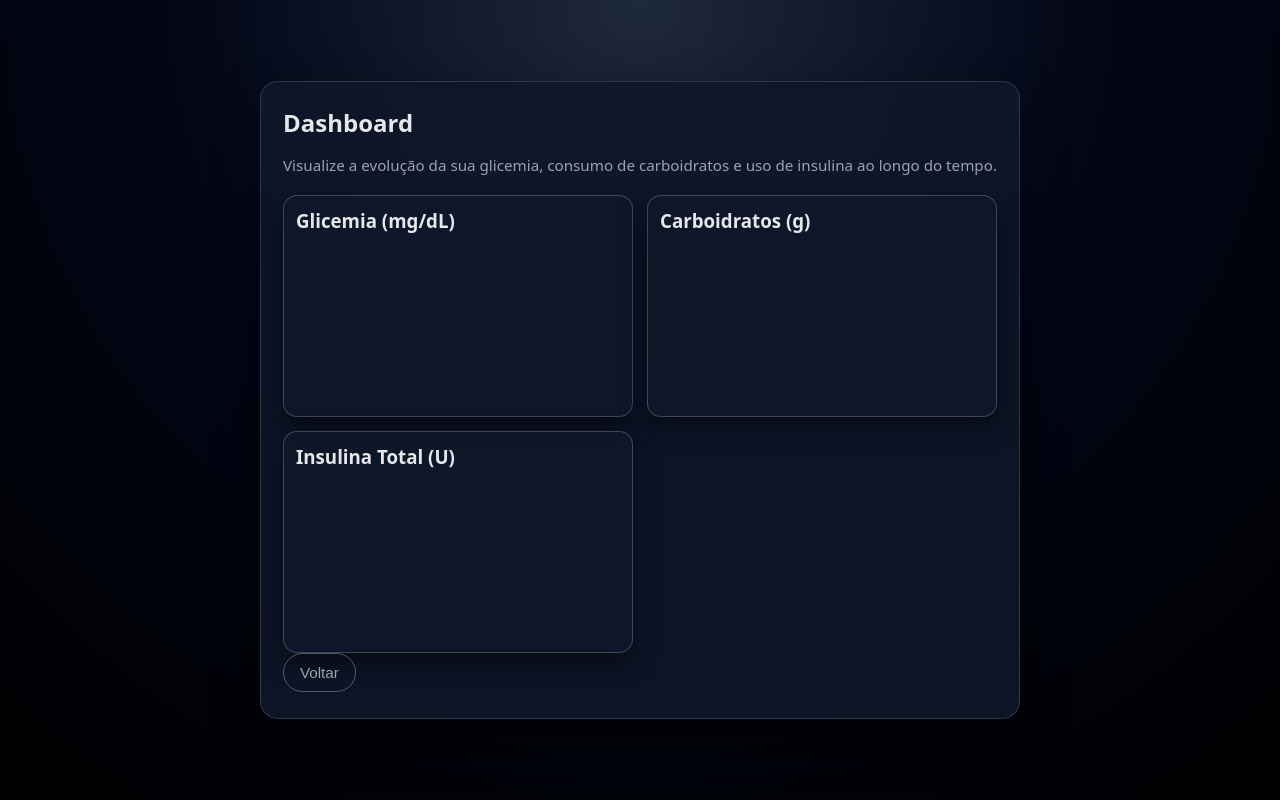
After one commit to Daniel-Baldin/contagem-carbo, a FastAPI app: template templates/dashboard.html in a window 1280 px wide. The commit adds this page. Run offline with FastAPI, Linux system fonts and the light colour scheme; the template is opened without the code that fills it, so the values that code supplies are empty; a map, chart or similar area stays blank; parts of the project's set-up code (start-up, migrations or seed data) failed here and were passed over.

Commit message:
telas novas e ajustes

```diff
--- a/main.py
+++ b/main.py
@@ -1,15 +1,17 @@
-from fastapi import FastAPI, Depends, HTTPException
+from fastapi import FastAPI, Depends, HTTPException, Request
 from fastapi.middleware.cors import CORSMiddleware
 from fastapi.security import OAuth2PasswordRequestForm
 from pydantic import BaseModel
 from typing import List
 import pandas as pd
+import os
+
+from fastapi.responses import FileResponse, HTMLResponse
+from fastapi.staticfiles import StaticFiles
+from fastapi.templating import Jinja2Templates
 
 from database import SessionLocal, User, Historico
 from auth import criar_senha_hash, verificar_senha, criar_token, obter_usuario
-from fastapi.responses import FileResponse
-from fastapi.staticfiles import StaticFiles
-import os
 
 # ---------------------------------------------------------
 # INICIALIZA FASTAPI
@@ -17,14 +19,70 @@ import os
 app = FastAPI()
 
 # ---------------------------------------------------------
-# SERVE STATIC E INDEX.HTML
+# STATIC E TEMPLATES
 # ---------------------------------------------------------
 app.mount("/static", StaticFiles(directory="static"), name="static")
+templates = Jinja2Templates(directory="templates")
 
+# ---------------------------------------------------------
+# ROTA RAIZ -> INDEX.HTML (LOGIN / SPA ANTIGA)
+# ---------------------------------------------------------
 @app.get("/")
 def home():
     caminho = os.path.join(os.path.dirname(__file__), "index.html")
     return FileResponse(caminho)
+
+# ---------------------------------------------------------
+# TELAS HTML NOVAS (PROTEGIDAS POR LOGIN)
+# ---------------------------------------------------------
+@app.get("/welcome", response_class=HTMLResponse)
+def pagina_welcome(request: Request, user: User = Depends(obter_usuario)):
+    is_admin = user.tipo == "admin"
+    return templates.TemplateResponse(
+        "welcome.html",
+        {"request": request, "user": user, "is_admin": is_admin}
+    )
+
+@app.get("/calculo", response_class=HTMLResponse)
+def pagina_calculo(request: Request, user: User = Depends(obter_usuario)):
+    return templates.TemplateResponse(
+        "calculo.html",
+        {"request": request, "user": user}
+    )
+
+@app.get("/historico", response_class=HTMLResponse)
+def pagina_historico(request: Request, user: User = Depends(obter_usuario)):
+    db = SessionLocal()
+    registros = (
+        db.query(Historico)
+        .filter(Historico.user_id == user.id)
+        .order_by(Historico.data_hora.desc())
+        .all()
+    )
+    db.close()
+    return templates.TemplateResponse(
+        "historico.html",
+        {"request": request, "user": user, "historico": registros}
+    )
+
+@app.get("/dashboard", response_class=HTMLResponse)
+def pagina_dashboard(request: Request, user: User = Depends(obter_usuario)):
+    return templates.TemplateResponse(
+        "dashboard.html",
+        {"request": request, "user": user}
+    )
+
+@app.get("/assinantes", response_class=HTMLResponse)
+def pagina_assinantes(request: Request, user: User = Depends(obter_usuario)):
+    if user.tipo != "admin":
+        raise HTTPException(status_code=403, detail="Apenas administradores")
+    db = SessionLocal()
+    assinantes = db.query(User).all()
+    db.close()
+    return templates.TemplateResponse(
+        "assinantes.html",
+        {"request": request, "user": user, "assinantes": assinantes}
+    )
 
 # ---------------------------------------------------------
 # CORS
@@ -36,9 +94,12 @@ app.add_middleware(
     allow_methods=["*"],
     allow_headers=["*"],
 )
-# FORÇA APAGAR BANCO CORROMPIDO NO RENDER
-if os.path.exists("carbo.db"):
-    os.remove("carbo.db")
+
+# ---------------------------------------------------------
+# FORÇA APAGAR BANCO CORROMPIDO NO RENDER (AGORA NA PASTA DATA)
+# ---------------------------------------------------------
+if os.path.exists("data/carbo.db"):
+    os.remove("data/carbo.db")
 
 # ---------------------------------------------------------
 # CRIA ADMIN PADRÃO SE NÃO EXISTIR
@@ -84,9 +145,8 @@ class EditarUsuario(BaseModel):
     tipo: str
 
 # ---------------------------------------------------------
-# ENDPOINTS (seu código continua igual)
+# ENDPOINTS ADMIN USUÁRIOS
 # ---------------------------------------------------------
-
 @app.post("/admin/usuarios")
 def criar_usuario(dados: UsuarioCadastro, admin: User = Depends(obter_usuario)):
     if admin.tipo != "admin":
@@ -109,6 +169,41 @@ def criar_usuario(dados: UsuarioCadastro, admin: User = Depends(obter_usuario)):
 
     return {"message": "Usuário criado com sucesso"}
 
+@app.get("/admin/usuarios")
+def listar_usuarios(admin: User = Depends(obter_usuario)):
+    if admin.tipo != "admin":
+        raise HTTPException(status_code=403, detail="Apenas administradores podem ver usuários")
+
+    db = SessionLocal()
+    users = db.query(User).all()
+    db.close()
+
+    return [
+        {"id": u.id, "nome": u.nome, "username": u.username, "tipo": u.tipo}
+        for u in users
+    ]
+
+@app.put("/admin/usuarios/{user_id}")
+def editar_usuario(user_id: int, dados: EditarUsuario, admin: User = Depends(obter_usuario)):
+    if admin.tipo != "admin":
+        raise HTTPException(status_code=403, detail="Apenas administradores podem editar usuários")
+
+    db = SessionLocal()
+    user = db.query(User).filter(User.id == user_id).first()
+
+    if not user:
+        db.close()
+        raise HTTPException(status_code=404, detail="Usuário não encontrado")
+
+    user.tipo = dados.tipo
+    db.commit()
+    db.close()
+
+    return {"message": "Usuário atualizado com sucesso"}
+
+# ---------------------------------------------------------
+# LOGIN
+# ---------------------------------------------------------
 @app.post("/login")
 def login(form_data: OAuth2PasswordRequestForm = Depends()):
     db = SessionLocal()
@@ -127,6 +222,9 @@ def login(form_data: OAuth2PasswordRequestForm = Depends()):
         "tipo": user.tipo
     }
 
+# ---------------------------------------------------------
+# ALIMENTOS / CÁLCULO
+# ---------------------------------------------------------
 @app.get("/alimentos")
 def listar_alimentos():
     return taco["alimento"].tolist()
@@ -173,10 +271,18 @@ def calcular(refeicao: Refeicao, user: User = Depends(obter_usuario)):
         "dose_total": dose_total
     }
 
-@app.get("/historico")
-def historico(user: User = Depends(obter_usuario)):
+# ---------------------------------------------------------
+# HISTÓRICO JSON (PARA DASHBOARD / FRONT)
+# ---------------------------------------------------------
+@app.get("/api/historico")
+def historico_api(user: User = Depends(obter_usuario)):
     db = SessionLocal()
-    registros = db.query(Historico).filter(Historico.user_id == user.id).order_by(Historico.data_hora.desc()).all()
+    registros = (
+        db.query(Historico)
+        .filter(Historico.user_id == user.id)
+        .order_by(Historico.data_hora.desc())
+        .all()
+    )
     db.close()
 
     return [
@@ -190,35 +296,3 @@ def historico(user: User = Depends(obter_usuario)):
         }
         for r in registros
     ]
-
-@app.get("/admin/usuarios")
-def listar_usuarios(admin: User = Depends(obter_usuario)):
-    if admin.tipo != "admin":
-        raise HTTPException(status_code=403, detail="Apenas administradores podem ver usuários")
-
-    db = SessionLocal()
-    users = db.query(User).all()
-    db.close()
-
-    return [
-        {"id": u.id, "nome": u.nome, "username": u.username, "tipo": u.tipo}
-        for u in users
-    ]
-
-@app.put("/admin/usuarios/{user_id}")
-def editar_usuario(user_id: int, dados: EditarUsuario, admin: User = Depends(obter_usuario)):
-    if admin.tipo != "admin":
-        raise HTTPException(status_code=403, detail="Apenas administradores podem editar usuários")
-
-    db = SessionLocal()
-    user = db.query(User).filter(User.id == user_id).first()
-
-    if not user:
-        db.close()
-        raise HTTPException(status_code=404, detail="Usuário não encontrado")
-
-    user.tipo = dados.tipo
-    db.commit()
-    db.close()
-
-    return {"message": "Usuário atualizado com sucesso"}
--- /dev/null
+++ b/static/script.js
@@ -0,0 +1,92 @@
+function logout() {
+    // Se você usa JWT em cookie, aqui pode só redirecionar:
+    window.location.href = "/logout";
+}
+
+function calcular() {
+    const glicemia = Number(document.getElementById("glicemia").value);
+    const carbo = Number(document.getElementById("carbo").value);
+    const sens = Number(document.getElementById("sensibilidade").value);
+    const rel = Number(document.getElementById("relacao").value);
+
+    if (!glicemia || !carbo || !sens || !rel) {
+        alert("Preencha todos os campos.");
+        return;
+    }
+
+    const insCarbo = carbo / rel;
+    const insCorr = glicemia > 120 ? (glicemia - 120) / sens : 0;
+    const total = insCarbo + insCorr;
+
+    document.getElementById("resultado").innerHTML = `
+        <h3>Resultado</h3>
+        <p>Insulina por carboidrato: <b>${insCarbo.toFixed(1)}</b></p>
+        <p>Insulina por correção: <b>${insCorr.toFixed(1)}</b></p>
+        <p>Total recomendado: <b>${total.toFixed(1)}</b></p>
+    `;
+}
+
+// Dashboard simples: espera uma rota /api/historico que devolve JSON
+function carregarDashboard() {
+    fetch("/api/historico")
+        .then(r => r.json())
+        .then(dados => {
+            const labels = dados.map(x => x.data_hora_formatada || x.data_hora);
+            const glicemias = dados.map(x => x.glicemia);
+            const carbos = dados.map(x => x.carbo_total);
+            const insulinas = dados.map(x => x.insulina_total);
+
+            criarGrafico("chartGlicemia", "Glicemia (mg/dL)", labels, glicemias, "#38bdf8");
+            criarGrafico("chartCarbo", "Carboidratos (g)", labels, carbos, "#a855f7");
+            criarGrafico("chartInsulina", "Insulina (U)", labels, insulinas, "#22c55e");
+        })
+        .catch(() => {
+            console.warn("Não foi possível carregar o dashboard.");
+        });
+}
+
+function criarGrafico(id, label, labels, data, color) {
+    const ctx = document.getElementById(id);
+    if (!ctx) return;
+
+    new Chart(ctx, {
+        type: "line",
+        data: {
+            labels,
+            datasets: [{
+                label,
+                data,
+                borderColor: color,
+                backgroundColor: color + "33",
+                tension: 0.35,
+                fill: true,
+                pointRadius: 3,
+                pointHoverRadius: 5
+            }]
+        },
+        options: {
+            plugins: {
+                legend: { labels: { color: "#e5e7eb" } }
+            },
+            scales: {
+                x: { ticks: { color: "#9ca3af" }, grid: { color: "#1f2937" } },
+                y: { ticks: { color: "#9ca3af" }, grid: { color: "#1f2937" } }
+            }
+        }
+    });
+}
+
+// Placeholders para admin (você liga isso nas suas rotas depois)
+function abrirCadastroAssinante() {
+    alert("Aqui você pode abrir um modal ou redirecionar para um formulário de cadastro.");
+}
+
+function editarAssinante(id) {
+    alert("Editar assinante ID: " + id);
+}
+
+function excluirAssinante(id) {
+    if (confirm("Tem certeza que deseja excluir este assinante?")) {
+        alert("Aqui você chamaria a API para excluir o assinante ID: " + id);
+    }
+}
--- a/static/styles.css
+++ b/static/styles.css
@@ -1,142 +1,203 @@
-/* ===========================
-   RESET
-=========================== */
-* {
-    margin: 0;
-    padding: 0;
-    box-sizing: border-box;
-    font-family: "Inter", Arial, sans-serif;
+:root {
+    --bg: #050816;
+    --bg-card: rgba(15, 23, 42, 0.9);
+    --accent: #38bdf8;
+    --accent-2: #a855f7;
+    --danger: #ef4444;
+    --text: #e5e7eb;
+    --muted: #9ca3af;
 }
 
-body {
-    background: #f4f6f9;
-    color: #333;
+* {
+    box-sizing: border-box;
 }
 
-/* ===========================
-   CONTAINER CENTRAL
-=========================== */
-.container {
-    max-width: 420px;
-    margin: 60px auto;
-    padding: 30px;
-    background: #fff;
-    border-radius: 12px;
-    box-shadow: 0 4px 20px rgba(0,0,0,0.08);
+body.dark {
+    font-family: system-ui, -apple-system, BlinkMacSystemFont, "Segoe UI", sans-serif;
+    background: radial-gradient(circle at top, #1e293b 0, #020617 45%, #000 100%);
+    min-height: 100vh;
+    margin: 0;
+    padding: 40px 16px;
+    color: var(--text);
+    display: flex;
+    align-items: center;
+    justify-content: center;
 }
 
-/* ===========================
-   TÍTULOS
-=========================== */
-h1, h2 {
-    text-align: center;
-    margin-bottom: 20px;
-    font-weight: 600;
+.container {
+    width: 100%;
+    max-width: 760px;
 }
 
-/* ===========================
-   FORMULÁRIOS
-=========================== */
-form {
-    display: flex;
-    flex-direction: column;
-    gap: 15px;
+.glass {
+    background: var(--bg-card);
+    border-radius: 18px;
+    padding: 24px 22px 26px;
+    box-shadow: 0 20px 40px rgba(0,0,0,0.6);
+    border: 1px solid rgba(148, 163, 184, 0.25);
+    backdrop-filter: blur(18px);
 }
 
-input, select {
-    padding: 12px;
-    border: 1px solid #ccc;
-    border-radius: 8px;
-    font-size: 15px;
-    transition: 0.2s;
+h1, h2, h3 {
+    margin-top: 0;
+    margin-bottom: 12px;
 }
 
-input:focus, select:focus {
-    border-color: #007bff;
-    outline: none;
-    box-shadow: 0 0 4px rgba(0,123,255,0.4);
+.descricao {
+    color: var(--muted);
+    font-size: 0.95rem;
+    line-height: 1.5;
+    margin-bottom: 18px;
 }
 
-/* ===========================
-   BOTÕES
-=========================== */
-button {
-    padding: 12px;
-    background: #007bff;
-    color: white;
-    border: none;
-    border-radius: 8px;
-    font-size: 16px;
-    cursor: pointer;
-    transition: 0.2s;
+.menu-botoes {
+    display: grid;
+    grid-template-columns: 1fr 1fr;
+    gap: 10px;
 }
 
-button:hover {
-    background: #0056d2;
+.admin-area {
+    margin-top: 20px;
+    padding-top: 14px;
+    border-top: 1px solid rgba(148, 163, 184, 0.3);
 }
 
-/* ===========================
-   TABELAS (ADMIN)
-=========================== */
+button {
+    border: none;
+    border-radius: 999px;
+    padding: 10px 16px;
+    font-size: 0.95rem;
+    cursor: pointer;
+    transition: transform 0.18s ease, box-shadow 0.18s ease, background 0.18s ease, color 0.18s ease;
+    font-weight: 500;
+}
+
+.btn-primary {
+    background: linear-gradient(135deg, var(--accent), var(--accent-2));
+    color: white;
+    box-shadow: 0 8px 18px rgba(56, 189, 248, 0.35);
+}
+
+.btn-primary:hover {
+    transform: translateY(-1px) scale(1.02);
+    box-shadow: 0 12px 26px rgba(56, 189, 248, 0.45);
+}
+
+.btn-secondary {
+    background: transparent;
+    color: var(--muted);
+    border: 1px solid rgba(148, 163, 184, 0.5);
+}
+
+.btn-secondary:hover {
+    color: var(--text);
+    border-color: var(--accent);
+    transform: translateY(-1px);
+}
+
+.btn-danger {
+    background: var(--danger);
+    color: white;
+}
+
+.btn-danger:hover {
+    background: #b91c1c;
+    transform: translateY(-1px) scale(1.02);
+}
+
+.btn-warning {
+    background: #f59e0b;
+    color: #111827;
+}
+
+.btn-warning:hover {
+    background: #d97706;
+    transform: translateY(-1px) scale(1.02);
+}
+
+input {
+    width: 100%;
+    padding: 10px 12px;
+    margin-top: 4px;
+    margin-bottom: 10px;
+    border-radius: 10px;
+    border: 1px solid rgba(148, 163, 184, 0.6);
+    background: rgba(15, 23, 42, 0.9);
+    color: var(--text);
+    outline: none;
+    transition: border 0.18s ease, box-shadow 0.18s ease, background 0.18s ease;
+}
+
+input:focus {
+    border-color: var(--accent);
+    box-shadow: 0 0 0 1px rgba(56, 189, 248, 0.4);
+    background: rgba(15, 23, 42, 1);
+}
+
+label {
+    font-size: 0.85rem;
+    color: var(--muted);
+    display: block;
+    margin-top: 6px;
+}
+
+.resultado {
+    margin-top: 16px;
+    padding: 12px 14px;
+    border-radius: 12px;
+    background: rgba(15, 23, 42, 0.9);
+    border: 1px solid rgba(56, 189, 248, 0.35);
+    font-size: 0.9rem;
+}
+
 table {
     width: 100%;
     border-collapse: collapse;
-    margin-top: 20px;
+    margin-top: 16px;
+    font-size: 0.85rem;
 }
 
-table th {
-    background: #007bff;
-    color: white;
-    padding: 10px;
+th, td {
+    padding: 8px 6px;
+    border-bottom: 1px solid rgba(30, 64, 175, 0.5);
+    text-align: center;
 }
 
-table td {
-    padding: 10px;
-    border-bottom: 1px solid #ddd;
+th {
+    color: var(--muted);
+    font-weight: 500;
 }
 
 tr:hover {
-    background: #f1f1f1;
+    background: rgba(15, 23, 42, 0.9);
 }
 
-/* ===========================
-   LINKS
-=========================== */
-a {
-    color: #007bff;
-    text-decoration: none;
+.grid-2 {
+    display: grid;
+    grid-template-columns: 1fr;
+    gap: 14px;
+    margin-top: 14px;
 }
 
-a:hover {
-    text-decoration: underline;
+.card {
+    background: rgba(15, 23, 42, 0.95);
+    border-radius: 14px;
+    padding: 12px 12px 16px;
+    border: 1px solid rgba(148, 163, 184, 0.35);
+    box-shadow: 0 10px 24px rgba(0,0,0,0.5);
 }
 
-/* ===========================
-   ALERTAS
-=========================== */
-.alert {
-    padding: 12px;
-    border-radius: 8px;
-    margin-bottom: 15px;
-    font-weight: 500;
+@media (min-width: 768px) {
+    .grid-2 {
+        grid-template-columns: 1fr 1fr;
+    }
 }
 
-.alert-success {
-    background: #d4edda;
-    color: #155724;
+.fade-in {
+    animation: fadeInUp 0.45s ease-out;
 }
 
-.alert-error {
-    background: #f8d7da;
-    color: #721c24;
+@keyframes fadeInUp {
+    from { opacity: 0; transform: translateY(14px); }
+    to   { opacity: 1; transform: translateY(0); }
 }
-
-/* ===========================
-   RESPONSIVIDADE
-=========================== */
-@media (max-width: 480px) {
-    .container {
-        margin: 20px;
-        padding: 20px;
-    }
-}
--- /dev/null
+++ b/templates/dashboard.html
@@ -0,0 +1,39 @@
+<!DOCTYPE html>
+<html lang="pt-BR">
+<head>
+    <meta charset="UTF-8">
+    <title>Dashboard</title>
+    <link rel="stylesheet" href="/static/styles.css">
+    <script src="https://cdn.jsdelivr.net/npm/chart.js"></script>
+</head>
+<body class="dark">
+<div class="container glass fade-in">
+    <h2>Dashboard</h2>
+    <p class="descricao">
+        Visualize a evolução da sua glicemia, consumo de carboidratos e uso de insulina ao longo do tempo.
+    </p>
+
+    <div class="grid-2">
+        <div class="card">
+            <h3>Glicemia (mg/dL)</h3>
+            <canvas id="chartGlicemia"></canvas>
+        </div>
+        <div class="card">
+            <h3>Carboidratos (g)</h3>
+            <canvas id="chartCarbo"></canvas>
+        </div>
+        <div class="card">
+            <h3>Insulina Total (U)</h3>
+            <canvas id="chartInsulina"></canvas>
+        </div>
+    </div>
+
+    <button class="btn-secondary" onclick="window.location.href='/'">Voltar</button>
+</div>
+
+<script src="/static/script.js"></script>
+<script>
+    carregarDashboard();
+</script>
+</body>
+</html>
```
Also changed, not shown: templates/assinantes.html (added, +43 -0 lines), templates/calculo.html (added, +33 -0 lines), templates/historico.html (added, +38 -0 lines), templates/welcome.html (added, +38 -0 lines).
